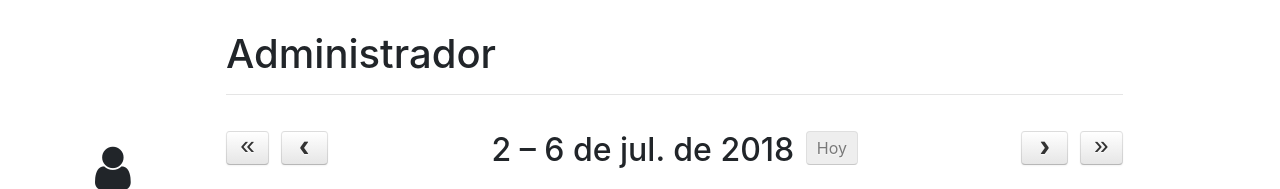
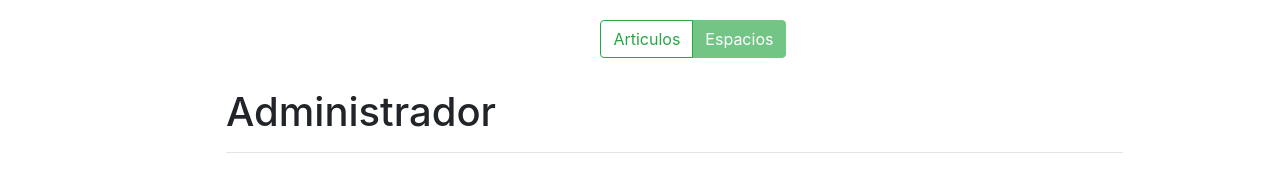
Before and after one commit to DCC-CC4401/2018-1-Winning-Eleven-11-T3, a Django app: page /articulos/espacios/ in a window 1280 px wide. Shown: the part 104-293 px from the top of the page. Run offline with Django 3.2, Linux system fonts and the light colour scheme; a user stored in the database is signed in; data comes from the database, SQL or seed files in the repository; some libraries are stand-ins or nearby versions; some web fonts are replaced.

Commit message:
arreglo bugsillos

```diff
--- a/InventarioCEI/App/views.py
+++ b/InventarioCEI/App/views.py
@@ -44,7 +44,7 @@ def espacios(request):
 
             checkedPend = request.POST.getlist('checkedPend[]')
             for checked in checkedPend:
-                una_solicitud = Solicitudes.objects.get(id=int(checked))
+                una_solicitud = Solicitudes.objects.get(id=checked)
                 if "aceptarPedidos" in request.POST:
                     una_solicitud.estado_sol = "Aceptada"
                     nuevo_prestamo = Prestamos()
@@ -81,10 +81,11 @@ def espacios(request):
                                                                'totalSolicitudes': total_solicitudes,
                                                                'filtroEspacio': filtro_espacio})
 
+
 def perfil_usuario(request):
     context = {}
-    #anItem = Prestables.objects.get(id=anId)
-    #context['anItem'] = anItem
+    # anItem = Prestables.objects.get(id=anId)
+    # context['anItem'] = anItem
     SolItems = Solicitudes.objects.all()
 
     AforoItems = Aforo.objects.all()
@@ -95,9 +96,8 @@ def perfil_usuario(request):
     all_item_sol_pend = []
     all_item_sol_acep = []
 
-
     for sol in SolItems:
-            #if prest.estado_sol == 'Vigente':
+            # if prest.estado_sol == 'Vigente':
             all_item_sol_pend.append(sol)
     context['allItem'] = all_item_sol_pend
     context['isSolicitud'] = True
@@ -105,11 +105,11 @@ def perfil_usuario(request):
     if request.method == 'POST':
         checkedPend = request.POST.getlist('checkedPend')
 
-        #import pdb
-        #pdb.set_trace()
+        # import pdb
+        # pdb.set_trace()
         if "mytextbox1" not in request.POST and "mytextbox2" not in request.POST :
             for checked in checkedPend:
-                #if "rechazar" in request.POST:
+                # if "rechazar" in request.POST:
                     un_prestamo = Solicitudes.objects.get(pk=checked)
                     un_prestamo.delete()
 
@@ -155,13 +155,12 @@ def perfil_usuario(request):
                 context['allItem'] = all_item_sol_pend[:10]
                 context['isSolicitud'] = True
 
-
-
-    #populares = Prestables.objects.all()
-    #context['allItem'] = populares[:10]
+    # populares = Prestables.objects.all()
+    # context['allItem'] = populares[:10]
 
     return render(request, 'articulos/perfil_usuario.html', context)
-    #do something with this user
+    # do something with this user
+
 
 def busqueda_simple(request):
     context = {}
--- a/InventarioCEI/templates/articulos/espacios.html
+++ b/InventarioCEI/templates/articulos/espacios.html
@@ -8,6 +8,16 @@
 {% block title %}CEI - Administrador{% endblock %}
 
 {% block content %}
+    <div class="conatiner">
+        <div class="row justify-content-center" style="margin-bottom:20px;">
+            <div class="col-1">
+                <div class="btn-group" role="group" aria-label="Basic example">
+                    <button type="button" class="btn btn-outline-success" onclick="location.href='/articulos'">Articulos</button>
+                    <button type="button" class="btn btn-success" disabled>Espacios</button>
+                </div>
+            </div>
+        </div>
+    </div>
 <div class="row">
   <div class="column left">
         </div>
--- a/InventarioCEI/templates/articulos/viewitem.html
+++ b/InventarioCEI/templates/articulos/viewitem.html
@@ -165,8 +165,6 @@
                     'mailUsuario': mailUsuario,
                     'csrfmiddlewaretoken': '{{ csrf_token }}'
                 },
-                type : "POST",
-                dataType: 'json',
                 success: function (data) {
                     alert(data.a_message);
                 }
```
Also changed, not shown: InventarioCEI/templates/articulos/articulos-bsimple.html (+8 -0 lines).
